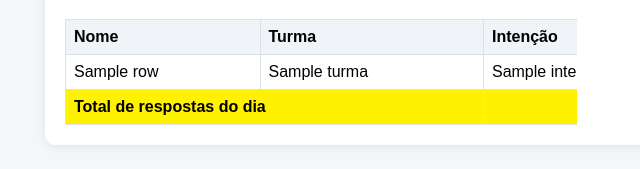
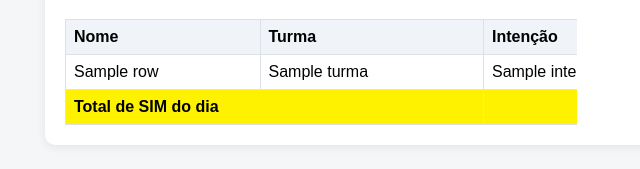
Before and after one commit to FranciscoCarlos1/ALMOCO, a Flask app: template templates/admin.html in a window 1280 px wide. Shown: the part 989-1158 px from the top of the page, without its empty margins (55-695 px from the left). Run offline with Flask 3, Linux system fonts and the light colour scheme; the template is opened without the code that fills it: most values are stand-ins (such as "Sample title", 1, 10 or a date in 2020).

Commit message:
Count only SIM in daily responses total

```diff
--- a/routes_admin.py
+++ b/routes_admin.py
@@ -299,7 +299,7 @@ def admin():
     total_sim = sum(item["sim"] for item in resumo.values())
     total_nao = sum(item["nao"] for item in resumo.values())
     total_geral = total_sim
-    total_respostas_dia = total_sim + total_nao
+    total_respostas_dia = total_sim
 
     quadro_dia_rows = []
     for idx, turma in enumerate(TURMAS, start=1):
--- a/templates/admin.html
+++ b/templates/admin.html
@@ -197,7 +197,7 @@
             </tbody>
             <tfoot>
               <tr class="total-row">
-                <th colspan="2">Total de respostas do dia</th>
+                <th colspan="2">Total de SIM do dia</th>
                 <th class="center">{{ total_respostas_dia }}</th>
               </tr>
             </tfoot>
```
